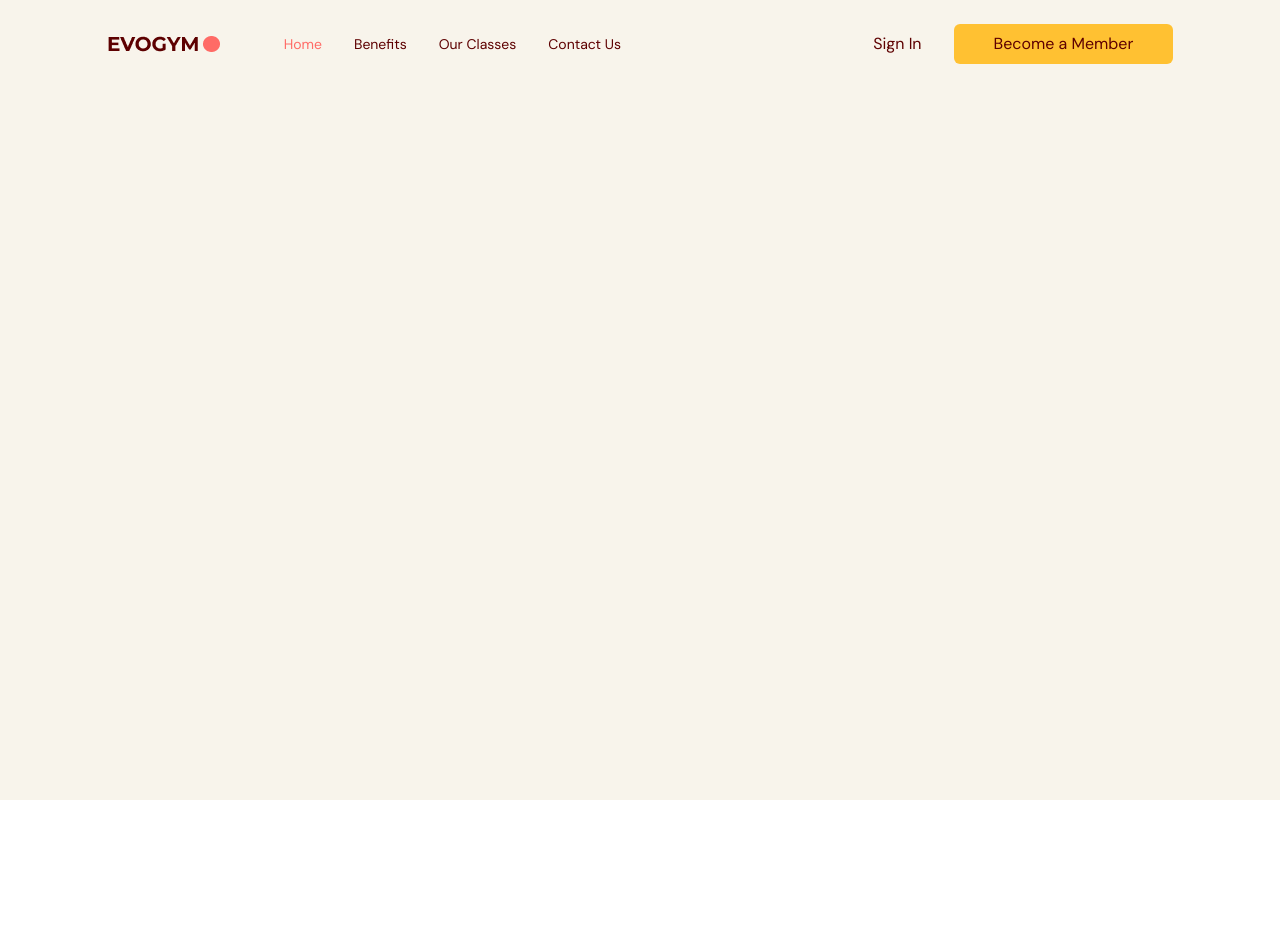
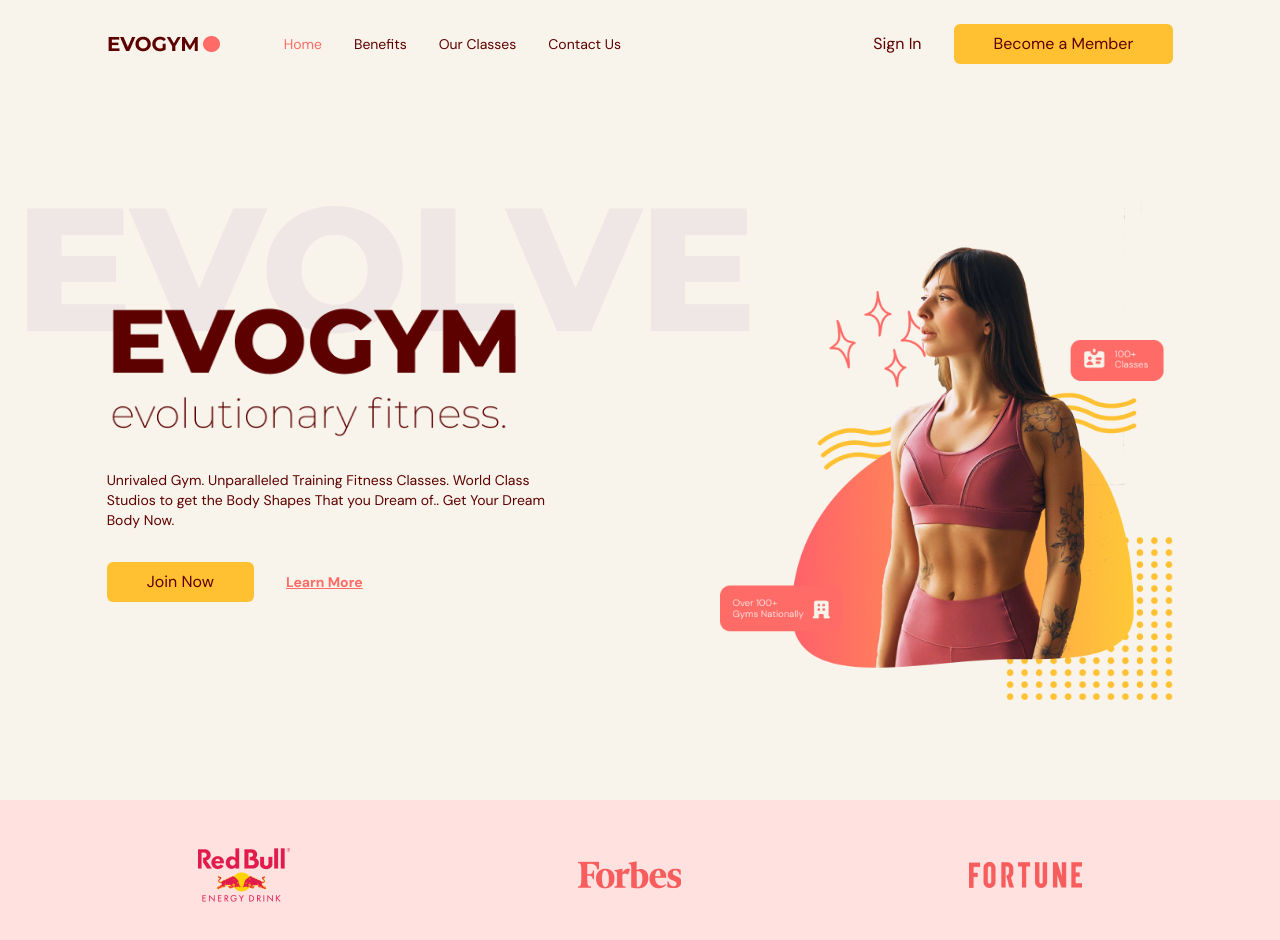
Before and after one commit to ChelseaSchnider/gym-appilcation, a React (Vite) app: page / in a window 1280 px wide. Shown: the top 940 px of the page. Before the commit the page ends 800 px from the top, so only its background shows below. Built offline with nearby package versions, Linux system fonts and the light colour scheme.

Commit message:
feat: hero section completed

```diff
--- a/src/App.tsx
+++ b/src/App.tsx
@@ -1,6 +1,8 @@
 import { Navbar } from "./components/Navbar"
 import { SelectedPage } from "@/shared/types";
 import { useEffect, useState } from "react";
+import { Hero } from "./components/HeroSection";
+
 
 
 export const HomePage = () => {
@@ -28,6 +30,7 @@
         selectedPage={selectedPage}
         setSelectedPage={setSelectedPage}
       />
+      <Hero setSelectedPage={setSelectedPage}/>
     </div>
   )
 }
--- /dev/null
+++ b/src/components/HeroSection/index.tsx
@@ -0,0 +1,94 @@
+import { useMediaQuery } from "@/hooks/useMediaQuery";
+import { SelectedPage } from "@/shared/types";
+import { ActionButton } from "@/shared/ActionButton";
+import HomePageText from "@/assets/HomePageText.png";
+import HomePageGraphic from "@/assets/HomePageGraphic.png";
+import SponsorRedBull from "@/assets/SponsorRedBull.png";
+import SponsorForbes from "@/assets/SponsorForbes.png";
+import SponsorFortune from "@/assets/SponsorFortune.png";
+import AnchorLink from "react-anchor-link-smooth-scroll";
+import { motion } from "framer-motion";
+
+type ComponentProps = {
+  setSelectedPage: (value: SelectedPage) => void;
+};
+
+export const Hero = ({ setSelectedPage }: ComponentProps) => {
+  const isAboveMediumScreens = useMediaQuery("(min-width:1060px)");
+
+  return (
+    <section id="home" className="gap-16 bg-gray-20 py-10 md:h-full md:pb-0">
+
+        <motion.div
+        className="mx-auto w-5/6 items-center justify-center md:flex md:h-full"
+        onViewportEnter={() => setSelectedPage(SelectedPage.Home)}
+        >
+            <div className="z-10 mt-32 md:basis-3/5">
+                <motion.div
+                className="md:-mt-20"
+                initial="hidden"
+                whileInView="visible"
+                viewport={{ once: true, amount: 0.5 }}
+                transition={{ duration: 0.5 }}
+                variants={{
+                    hidden: { opacity: 0, x: -50 },
+                    visible: { opacity: 1, x: 0 },
+                }}
+                >
+                    <div className="relative">
+                        <div className="before:absolute before:-top-20 before:-left-20 before:z-[-1] md:before:content-evolvetext">
+                        <img alt="home-page-text" src={HomePageText} />
+                        </div>
+                    </div>
+
+                    <p className="mt-8 text-sm">
+                        Unrivaled Gym. Unparalleled Training Fitness Classes. World Class
+                        Studios to get the Body Shapes That you Dream of.. Get Your Dream
+                        Body Now.
+                </p>
+                </motion.div>
+
+                {/* ACTIONS */}
+                <motion.div
+                className="mt-8 flex items-center gap-8"
+                initial="hidden"
+                whileInView="visible"
+                viewport={{ once: true, amount: 0.5 }}
+                transition={{ delay: 0.2, duration: 0.5 }}
+                variants={{
+                    hidden: { opacity: 0, x: -50 },
+                    visible: { opacity: 1, x: 0 },
+                }}
+                >
+                    <ActionButton setSelectedPage={setSelectedPage}>
+                        Join Now
+                    </ActionButton>
+                    <AnchorLink
+                        className="text-sm font-bold text-primary-500 underline hover:text-secondary-500"
+                        onClick={() => setSelectedPage(SelectedPage.ContactUs)}
+                        href={`#${SelectedPage.ContactUs}`}
+                    >
+                        <p>Learn More</p>
+                    </AnchorLink>
+                </motion.div>
+            </div>
+
+            <div
+                className="flex basis-3/5 justify-center md:z-10
+                    md:ml-40 md:mt-16 md:justify-items-end"
+            >
+                <img alt="home-pageGraphic" src={HomePageGraphic} />
+            </div>
+        </motion.div>
+
+        {isAboveMediumScreens && (
+
+            <div className="flex items-center justify-center gap-72 h-[150px] w-full bg-primary-100 py-10">
+                <img alt="redbull-sponsor" src={SponsorRedBull} />
+                <img alt="forbes-sponsor" src={SponsorForbes} />
+                <img alt="fortune-sponsor" src={SponsorFortune} />
+            </div>
+        )}
+    </section>
+  );
+};
```
